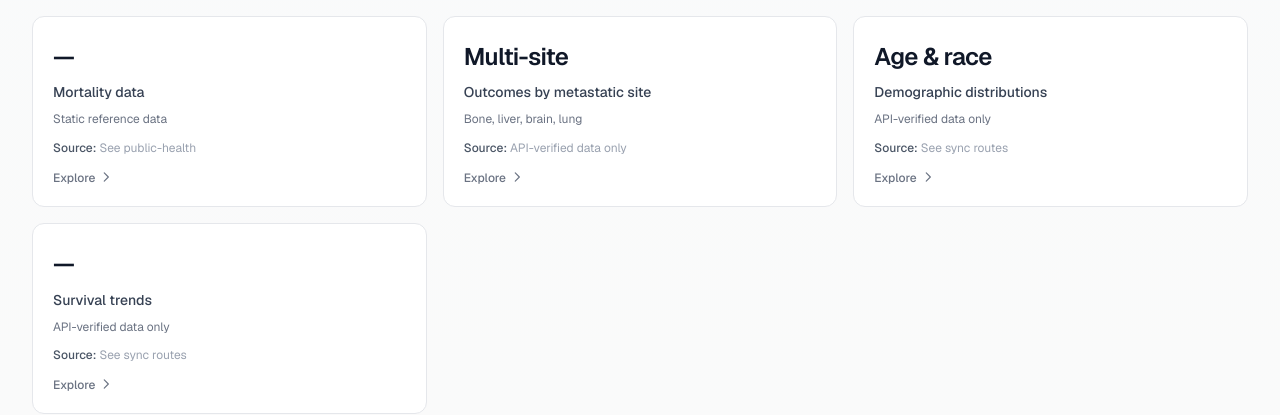
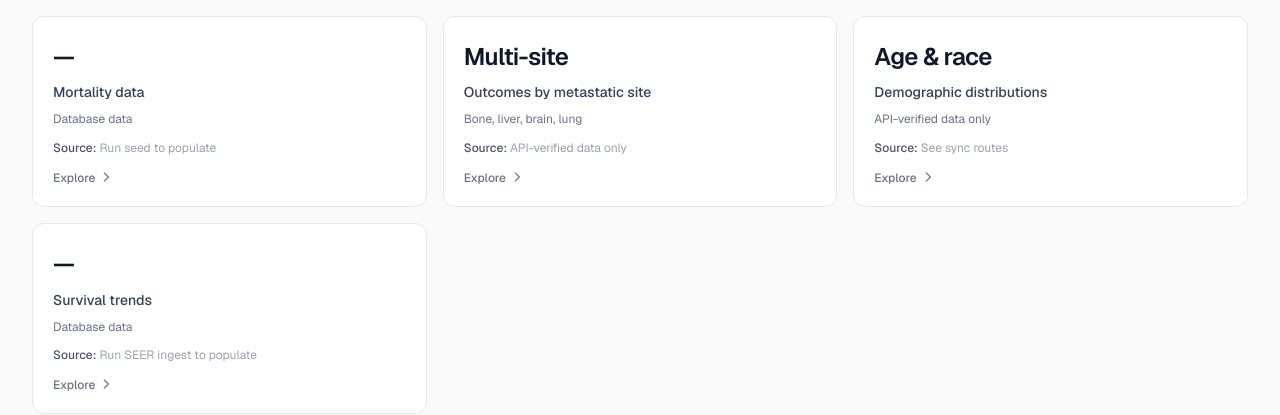
Before and after one commit to Gerald450/metastatic_breast_cancer_research_site, a Next.js app: page / in a window 1280 px wide. Shown: the part 2611-3026 px from the top of the page. Built offline with nearby package versions, Linux system fonts and the light colour scheme; no server answers.

Commit message:
add data on home

```diff
--- a/components/EvidenceHighlights.tsx
+++ b/components/EvidenceHighlights.tsx
@@ -10,10 +10,14 @@ export default function EvidenceHighlights() {
   const { data: trials } = useFigureData<MBC_Trial[]>('/api/data/trials');
   const { data: publications } = useFigureData<MBC_Publication[]>('/api/data/publications');
   const { data: drugs } = useFigureData<MBC_Drug[]>('/api/data/drugs');
+  const { data: mortalityData } = useFigureData<Record<string, unknown>[]>('/api/data/figure/stateLevelBreastCancerMortality');
+  const { data: survivalData } = useFigureData<Record<string, unknown>[]>('/api/data/seer/survival-by-year');
 
   const trialsCount = Array.isArray(trials) ? trials.length : 0;
   const publicationsCount = Array.isArray(publications) ? publications.length : 0;
   const drugsCount = Array.isArray(drugs) ? drugs.length : 0;
+  const mortalityCount = Array.isArray(mortalityData) ? mortalityData.length : 0;
+  const survivalCount = Array.isArray(survivalData) ? survivalData.length : 0;
 
   const highlights = [
     {
@@ -45,11 +49,11 @@ export default function EvidenceHighlights() {
     },
     {
       id: 'mortality',
-      value: '—',
-      unit: '',
+      value: mortalityCount > 0 ? mortalityCount.toLocaleString() : '—',
+      unit: mortalityCount > 0 ? 'states' : '',
       label: 'Mortality data',
-      detail: 'Static reference data',
-      source: 'See public-health',
+      detail: 'Database data',
+      source: mortalityCount > 0 ? 'Supabase (see Public Health)' : 'Run seed to populate',
       href: '/public-health',
     },
     {
@@ -72,11 +76,11 @@ export default function EvidenceHighlights() {
     },
     {
       id: 'survival',
-      value: '—',
-      unit: '',
+      value: survivalCount > 0 ? survivalCount.toLocaleString() : '—',
+      unit: survivalCount > 0 ? 'years' : '',
       label: 'Survival trends',
-      detail: 'API-verified data only',
-      source: 'See sync routes',
+      detail: 'Database data',
+      source: survivalCount > 0 ? 'Supabase (see Clinical Outcomes)' : 'Run SEER ingest to populate',
       href: '/clinical-outcomes#survival',
     },
   ];
```
